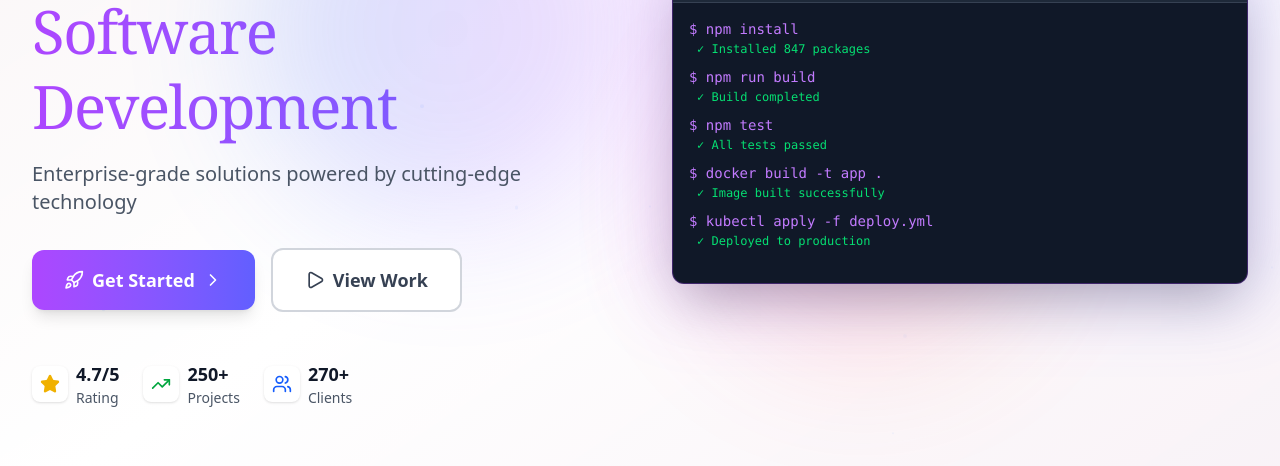
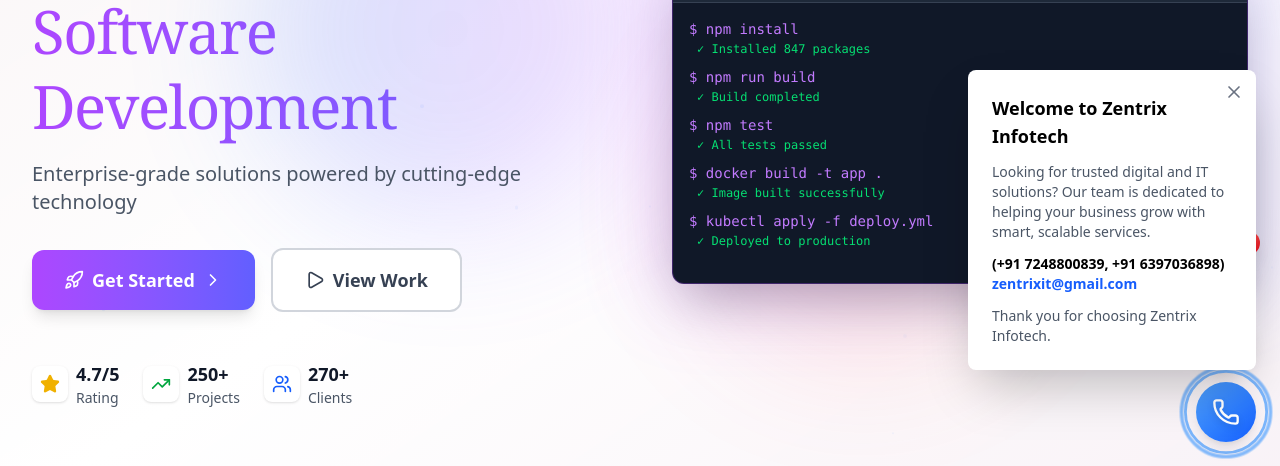
Before and after one commit to seozentrix/Zentrixinfotech.com, a Next.js app: page / in a window 1280 px wide. Shown: the part 334-800 px from the top of the page. Built offline with nearby package versions, Linux system fonts and the light colour scheme; a web font is replaced by a local one.

Commit message:
contact_updated

```diff
--- a/src/app/layout.js
+++ b/src/app/layout.js
@@ -3,6 +3,7 @@
 import Navbar from "@/components/Navbar";
 import Topbar from "@/components/Topbar";
 import Footer from "@/components/Footer";
+import ContactsButton from "@/components/ContactsButton";
 
 export default function RootLayout({ children }) {
   return (
@@ -37,6 +38,7 @@
         <Navbar />
         {children}
         <Footer />
+        <ContactsButton />
       </body>
     </html>
   );
--- a/src/components/AboutCompany.jsx
+++ b/src/components/AboutCompany.jsx
@@ -13,7 +13,7 @@
     }
     return (
         <>
-            <section className="bg-white py-1 px-5">
+            <section className="bg-white py-8 px-5">
                 <div className="max-w-7xl mx-auto">
                     <div className="grid grid-cols-1 lg:grid-cols-2 gap-20 items-center">
 
--- /dev/null
+++ b/src/components/ContactsButton.jsx
@@ -0,0 +1,251 @@
+"use client";
+
+import { useState } from 'react';
+import { X, Phone, Mail } from 'lucide-react';
+
+const ContactWidget = () => {
+  const [showPopup, setShowPopup] = useState(true);
+
+  return (
+    <>
+      {/* Popup Modal */}
+      {showPopup && (
+        <div className="fixed bottom-24 right-6 bg-white rounded-lg shadow-2xl p-6 w-72 z-50 animate-fadeIn">
+          <button
+            onClick={() => setShowPopup(false)}
+            className="absolute top-3 right-3 text-gray-500 hover:text-gray-700"
+          >
+            <X size={20} />
+          </button>
+
+          <div className="space-y-3">
+            <h3 className="font-bold text-lg text-black">Welcome to Zentrix Infotech</h3>
+
+            <p className="text-sm text-gray-600">
+              Looking for trusted digital and IT solutions? Our team is dedicated to helping your business grow with smart, scalable services.
+            </p>
+
+            <p className="text-sm font-bold text-black">
+              (+91 7248800839, +91 6397036898){' '}
+              <a
+                href="mailto:zentrixit@gmail.com"
+                className="text-blue-600 hover:underline"
+              >
+                zentrixit@gmail.com
+              </a>
+            </p>
+
+            <p className="text-sm text-gray-600">Thank you for choosing Zentrix Infotech.</p>
+          </div>
+        </div>
+      )}
+
+      {/* Floating Contact Buttons */}
+      <div className="fixed bottom-6 right-6 z-40 flex flex-col gap-3">
+        {/* WhatsApp Button */}
+        <a
+          href="https://wa.me/916397036898"
+          target="_blank"
+          rel="noopener noreferrer"
+          className="relative group"
+          title="WhatsApp"
+        >
+          <div className="bg-gradient-to-br from-green-400 to-green-600 text-white p-4 rounded-full shadow-lg transition-all duration-300 hover:scale-110 hover:shadow-2xl group-hover:rotate-12 animate-pulse-slow">
+            <svg
+              viewBox="0 0 24 24"
+              width="28"
+              height="28"
+              fill="currentColor"
+              className="drop-shadow-md"
+            >
+              <path d="M17.472 14.382c-.297-.149-1.758-.867-2.03-.967-.273-.099-.471-.148-.67.15-.197.297-.767.966-.94 1.164-.173.199-.347.223-.644.075-.297-.15-1.255-.463-2.39-1.475-.883-.788-1.48-1.761-1.653-2.059-.173-.297-.018-.458.13-.606.134-.133.298-.347.446-.52.149-.174.198-.298.298-.497.099-.198.05-.371-.025-.52-.075-.149-.669-1.612-.916-2.207-.242-.579-.487-.5-.669-.51-.173-.008-.371-.01-.57-.01-.198 0-.52.074-.792.372-.272.297-1.04 1.016-1.04 2.479 0 1.462 1.065 2.875 1.213 3.074.149.198 2.096 3.2 5.077 4.487.709.306 1.262.489 1.694.625.712.227 1.36.195 1.871.118.571-.085 1.758-.719 2.006-1.413.248-.694.248-1.289.173-1.413-.074-.124-.272-.198-.57-.347m-5.421 7.403h-.004a9.87 9.87 0 01-5.031-1.378l-.361-.214-3.741.982.998-3.648-.235-.374a9.86 9.86 0 01-1.51-5.26c.001-5.45 4.436-9.884 9.888-9.884 2.64 0 5.122 1.03 6.988 2.898a9.825 9.825 0 012.893 6.994c-.003 5.45-4.437 9.884-9.885 9.884m8.413-18.297A11.815 11.815 0 0012.05 0C5.495 0 .16 5.335.157 11.892c0 2.096.547 4.142 1.588 5.945L.057 24l6.305-1.654a11.882 11.882 0 005.683 1.448h.005c6.554 0 11.89-5.335 11.893-11.893a11.821 11.821 0 00-3.48-8.413Z"/>
+            </svg>
+          </div>
+
+          {/* Notification Badge */}
+          <span className="absolute -top-1 -right-1 bg-gradient-to-br from-red-400 to-red-600 text-white text-xs font-bold rounded-full h-6 w-6 flex items-center justify-center shadow-lg animate-bounce-subtle">
+            1
+          </span>
+
+          {/* Glow Effect */}
+          <div className="absolute inset-0 bg-green-400 rounded-full opacity-0 group-hover:opacity-30 blur-xl transition-opacity duration-300"></div>
+        </a>
+
+
+
+        {/* Email Button */}
+        <a
+          href="mailto:zentrixit@gmail.com"
+          className="relative group"
+          title="Email Us"
+        >
+          <div className="bg-gradient-to-br from-red-400 to-red-600 text-white p-4 rounded-full shadow-lg transition-all duration-300 hover:scale-110 hover:shadow-2xl group-hover:rotate-12">
+            <Mail size={28} className="drop-shadow-md animate-wiggle" />
+          </div>
+
+          {/* Glow Effect */}
+          <div className="absolute inset-0 bg-red-400 rounded-full opacity-0 group-hover:opacity-30 blur-xl transition-opacity duration-300"></div>
+        </a>
+
+
+
+
+        {/* Phone Button */}
+        <a
+          href="tel:+917248800839"
+          className="relative group"
+          title="Call Us"
+        >
+          {/* Ripple Rings */}
+          <div className="absolute inset-0 animate-ripple-1">
+            <div className="absolute inset-0 border-2 border-blue-400 rounded-full"></div>
+          </div>
+          <div className="absolute inset-0 animate-ripple-2">
+            <div className="absolute inset-0 border-2 border-blue-400 rounded-full"></div>
+          </div>
+          <div className="absolute inset-0 animate-ripple-3">
+            <div className="absolute inset-0 border-2 border-blue-400 rounded-full"></div>
+          </div>
+
+          <div className="relative bg-gradient-to-br from-blue-400 to-blue-600 text-white p-4 rounded-full shadow-lg transition-all duration-300 hover:scale-110 hover:shadow-2xl z-10">
+            <Phone size={28} className="drop-shadow-md animate-phone-shake" />
+          </div>
+
+          {/* Glow Effect */}
+          <div className="absolute inset-0 bg-blue-400 rounded-full opacity-0 group-hover:opacity-30 blur-xl transition-opacity duration-300"></div>
+        </a>
+      </div>
+
+      <style jsx>{`
+        @keyframes fadeIn {
+          from {
+            opacity: 0;
+            transform: translateY(10px);
+          }
+          to {
+            opacity: 1;
+            transform: translateY(0);
+          }
+        }
+
+        @keyframes pulse-slow {
+          0%, 100% {
+            opacity: 1;
+          }
+          50% {
+            opacity: 0.8;
+          }
+        }
+
+        @keyframes bounce-subtle {
+          0%, 100% {
+            transform: translateY(0);
+          }
+          50% {
+            transform: translateY(-3px);
+          }
+        }
+
+        @keyframes phone-shake {
+          0%, 100% {
+            transform: rotate(0deg);
+          }
+          5% {
+            transform: rotate(-15deg);
+          }
+          10% {
+            transform: rotate(15deg);
+          }
+          15% {
+            transform: rotate(-15deg);
+          }
+          20% {
+            transform: rotate(15deg);
+          }
+          25% {
+            transform: rotate(0deg);
+          }
+        }
+
+        @keyframes ripple-1 {
+          0% {
+            transform: scale(1);
+            opacity: 1;
+          }
+          100% {
+            transform: scale(1.8);
+            opacity: 0;
+          }
+        }
+
+        @keyframes ripple-2 {
+          0% {
+            transform: scale(1);
+            opacity: 1;
+          }
+          100% {
+            transform: scale(2.2);
+            opacity: 0;
+          }
+        }
+
+        @keyframes ripple-3 {
+          0% {
+            transform: scale(1);
+            opacity: 1;
+          }
+          100% {
+            transform: scale(2.6);
+            opacity: 0;
+          }
+        }
+
+        @keyframes wiggle {
+          0%, 100% {
+            transform: rotate(0deg);
+          }
+          25% {
+            transform: rotate(-5deg);
+          }
+          75% {
+            transform: rotate(5deg);
+          }
+        }
+
+        .animate-fadeIn {
+          animation: fadeIn 0.3s ease-out;
+        }
+
+        .animate-pulse-slow {
+          animation: pulse-slow 3s ease-in-out infinite;
+        }
+
+        .animate-bounce-subtle {
+          animation: bounce-subtle 2s ease-in-out infinite;
+        }
+
+        .animate-phone-shake {
+          animation: phone-shake 2s ease-in-out infinite;
+        }
+
+        .animate-ripple-1 {
+          animation: ripple-1 2s ease-out infinite;
+        }
+
+        .animate-ripple-2 {
+          animation: ripple-2 2s ease-out 0.3s infinite;
+        }
+
+        .animate-ripple-3 {
+          animation: ripple-3 2s ease-out 0.6s infinite;
+        }
+
+        .animate-wiggle {
+          animation: wiggle 2s ease-in-out infinite;
+        }
+      `}</style>
+    </>
+  );
+};
+
+export default ContactWidget;
```
